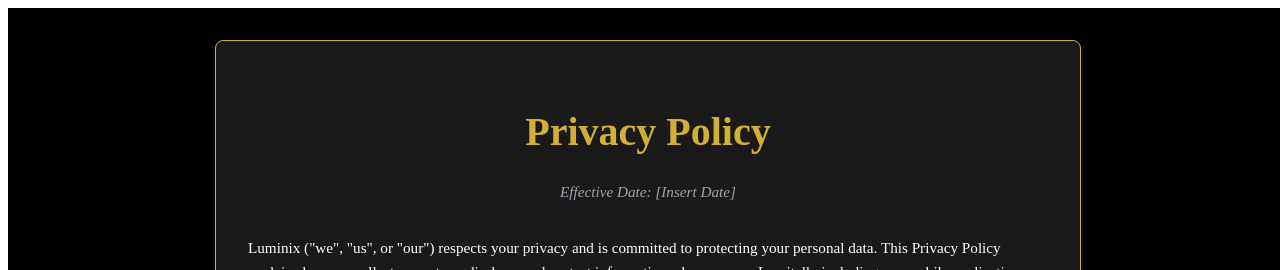
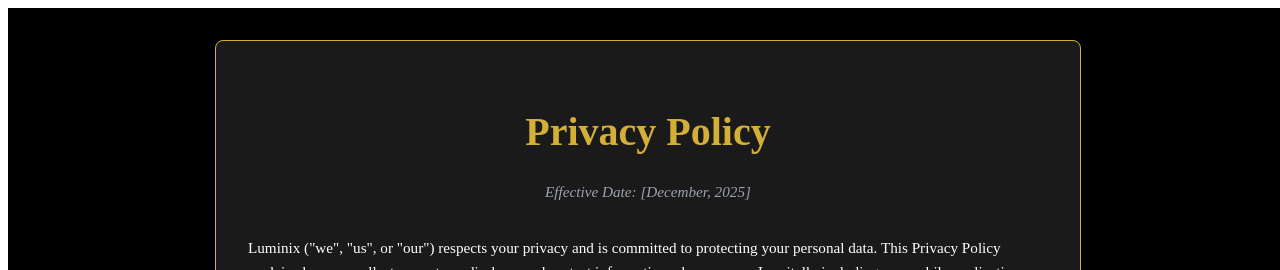
Before and after one commit to lauritalkdev/web3-translation-website, a React (Vite) app: page /privacy in a window 1280 px wide. Shown: the top 270 px of the page. Built offline with nearby package versions, Linux system fonts and the light colour scheme.

Commit message:
updated privacy

```diff
--- a/src/pages/Privacy.tsx
+++ b/src/pages/Privacy.tsx
@@ -31,7 +31,7 @@
             marginBottom: '2rem',
             fontStyle: 'italic'
           }}>
-            Effective Date: [Insert Date]
+            Effective Date: [December, 2025]
           </p>
 
           <p style={{ marginBottom: '1.5rem' }}>
```
